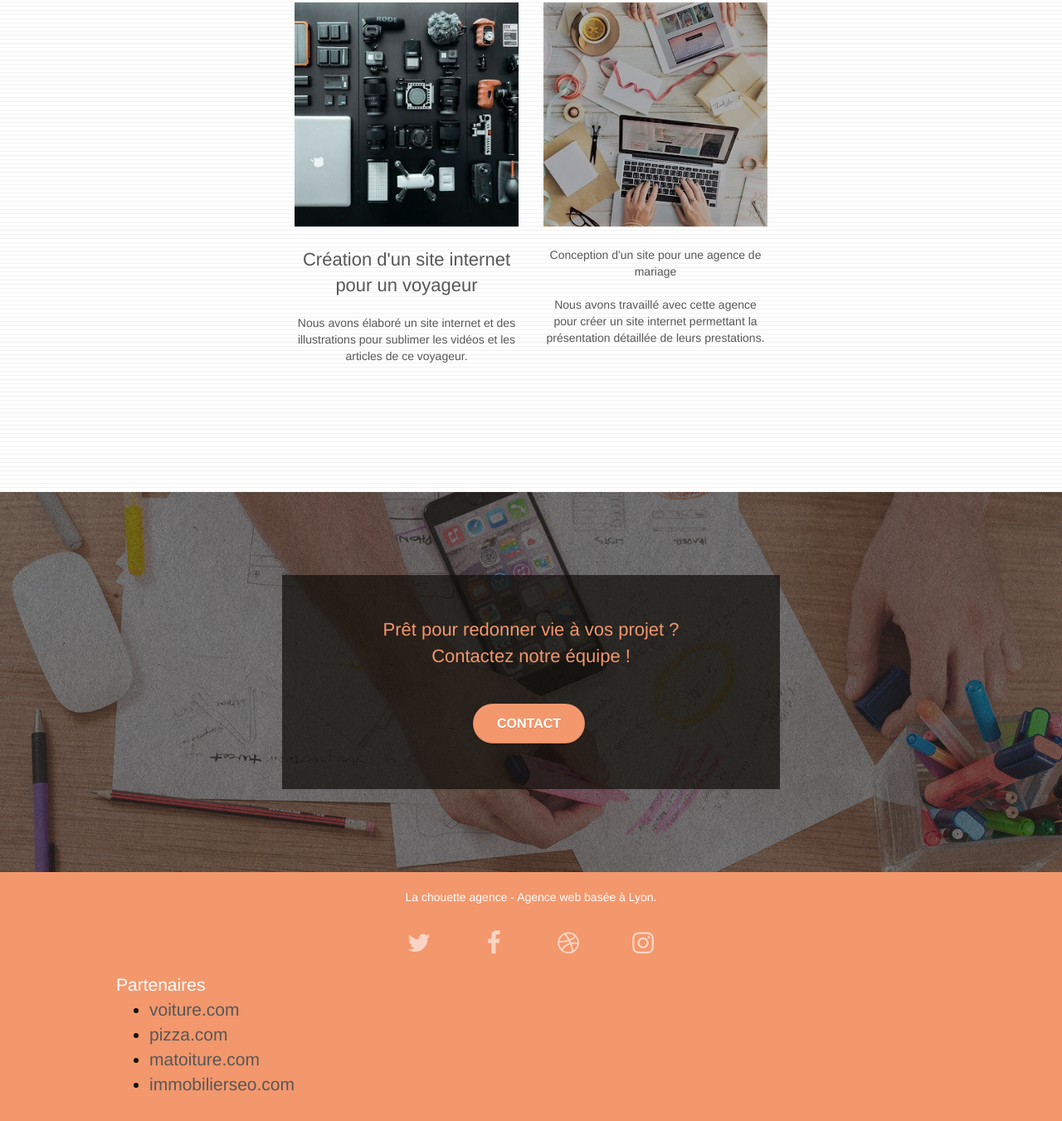
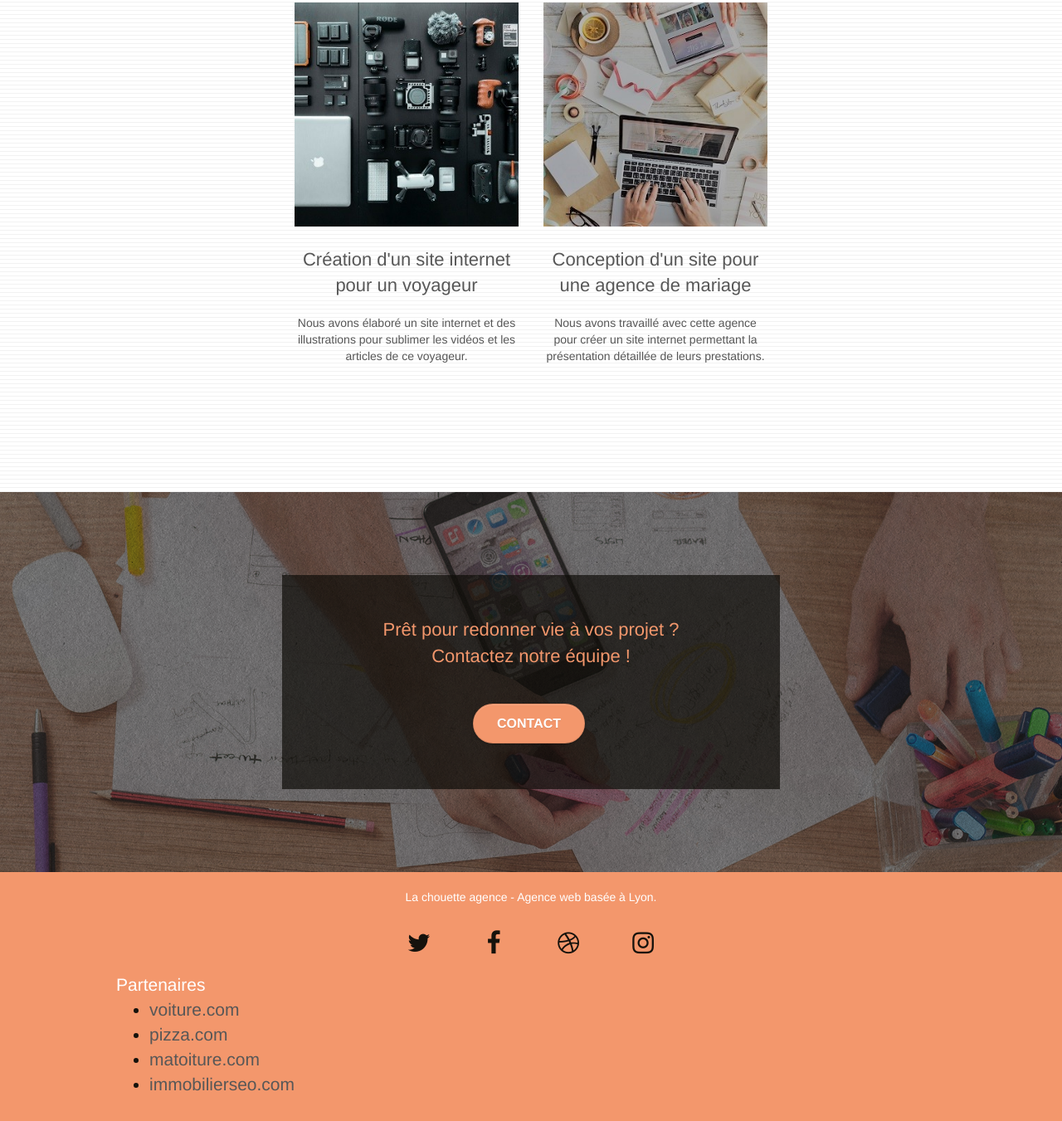
Before and after one commit to MarionCd/MarionCarraud_4_09092021, a plain HTML site: page index.html in a window 1280 px wide. Shown: the part 2628-3979 px from the top of the page at 83% size. Drawn offline with Linux system fonts and the light colour scheme.

Commit message:
contraste réseaux sociaux

```diff
--- a/index.html
+++ b/index.html
@@ -195,7 +195,7 @@
 			</div>
 			<div class="col-sm-6">
 				<a href="#" data-lightbox="img/mariage.jpg" data-gallery-id="gallery-1" data-caption="Conception d'un site pour une agence de mariage" data-frame="snapshot-lb"><img src="img/mariage.jpg" class="img-responsive portfolio-thumb" alt="Une table de travail" /></a>
-				<p class="mg-md text-center">
+				<p class="mg-md text-center missions">
 					Conception d'un site pour une agence de mariage
 				</p>
 				<p class="text-center">
--- a/style.css
+++ b/style.css
@@ -866,8 +866,8 @@ h4 {
     color:#15120C;
 }
 
-.reseaux-sociaux .icon-md{
-    color:#15120C;
+.social .icon-md{
+    color:#15120C !important;
 }
 
 @media (max-width: 1024px) {
```
